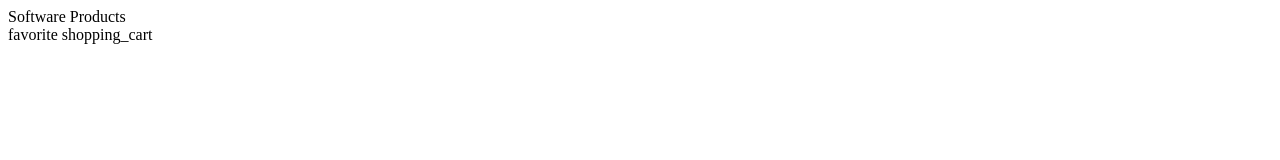
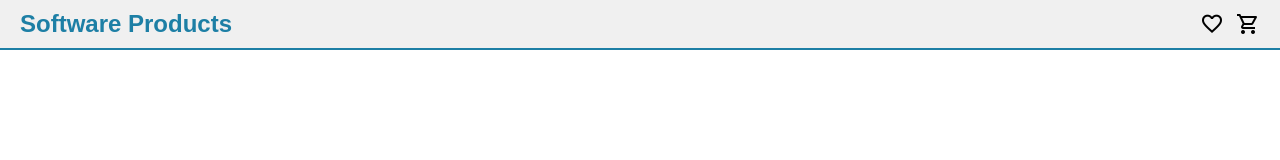
Before and after one commit to yaelhaim/Project-Management-2025, a website: page src/homePage.HTML in a window 1280 px wide. Drawn offline with nearby package versions, Linux system fonts and the light colour scheme.

Commit message:
Updated HTML file

```diff
--- a/src/homePage.HTML
+++ b/src/homePage.HTML
@@ -3,58 +3,8 @@
   <head>
     <meta charset="UTF-8" />
     <meta name="viewport" content="width=device-width, initial-scale=1.0" />
+    <link rel="stylesheet" href="homePage_style.css" />
     <title>Software Products</title>
-
-    <!--
-    <link
-      rel="stylesheet"
-      href="https://fonts.googleapis.com/css2?family=Material+Symbols+Outlined:opsz,wght,FILL,GRAD@20..48,100..700,0..1,-50..200&icon_names=favorite,shopping_cart"
-    />
-
-    <style>
-      /* הגדרת עיצוב לכל הדף */
-
-      body {
-        font-family: Arial, sans-serif;
-        margin: 0;
-        padding: 0;
-        box-sizing: border-box;
-      }
-      /* עיצוב של הכותרת העליונה */
-
-      header {
-        display: flex;
-        justify-content: space-between;
-        align-items: center;
-        padding: 10px 20px;
-        background-color: #f0f0f0;
-        border-bottom: 2px solid #1d7fa5;
-      }
-      /* עיצוב שם האתר */
-
-      header .site-name {
-        color: #1d7fa5;
-        font-size: 24px;
-        font-weight: bold;
-      }
-      /* עיצוב האייקונים בכותרת */
-
-      header .icons {
-        display: flex;
-        align-items: center;
-      }
-      /* מרווחים בין האייקונים */
-
-      header .icons > * {
-        margin-left: 12px;
-      }
-      /* עיצוב האייקונים */
-
-      .material-symbols-outlined {
-        font-variation-settings: "FILL" 0, "wght" 400, "GRAD" 0, "opsz" 24;
-      }
-    </style>
-    -->
   </head>
 
   <body>
```
